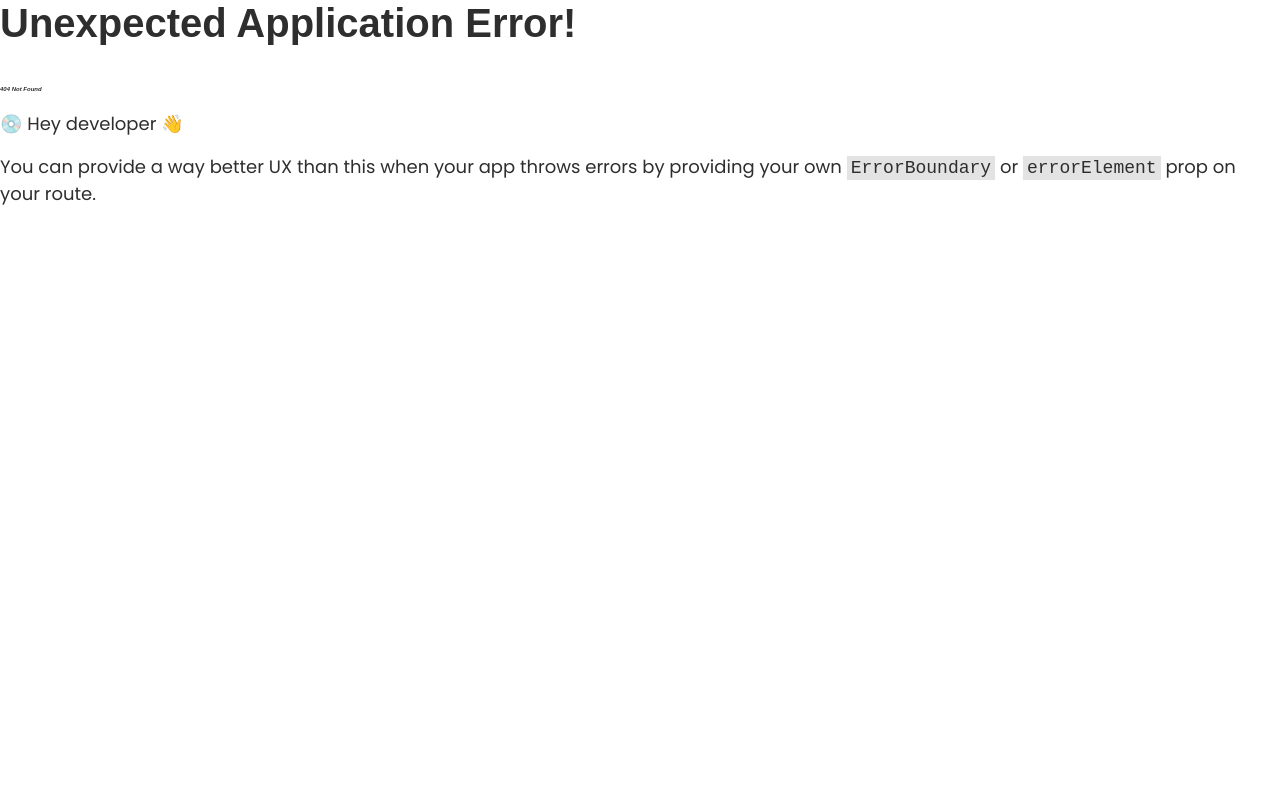
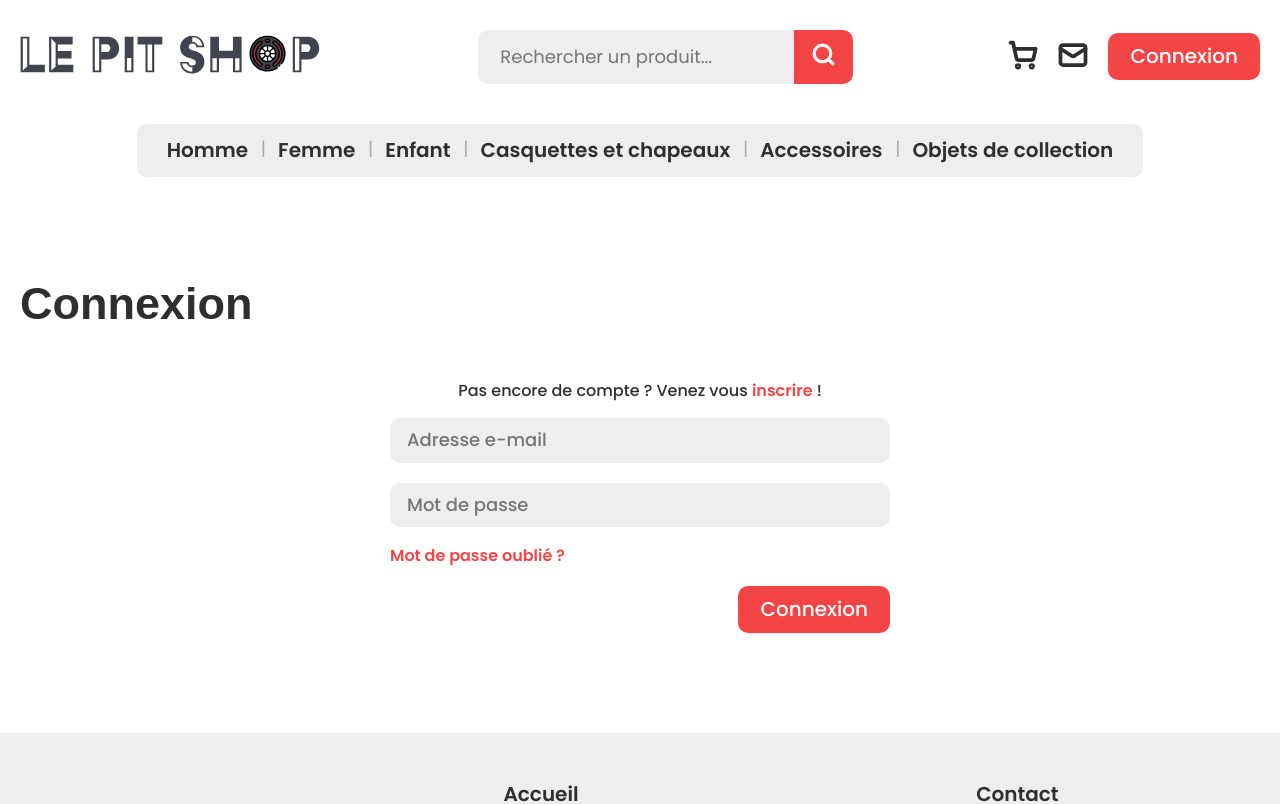
Before and after one commit to Kristoupher/pit-shop, a React (Create React App) app in the folder frontend/: page /login in a window 1280 px wide. Before the commit this address had no page. Shown: the top 804 px of the page. Built offline with nearby package versions, Linux system fonts and the light colour scheme; a web font is replaced by a local one.

Commit message:
page login

```diff
--- a/frontend/src/assets/styles/scss/_forms.scss
+++ b/frontend/src/assets/styles/scss/_forms.scss
@@ -70,3 +70,45 @@ form.form {
     margin-right: auto;
   }
 }
+
+.login {
+  p {
+    text-align: center;
+    font-size: 1.4rem;
+    font-weight: 500;
+    @include lg {
+      font-size: 1.6rem;
+    }
+    a {
+      color: $primary;
+      text-decoration: none;
+      font-size: 1.4rem;
+      font-weight: 600;
+      @include lg {
+        font-size: 1.6rem;
+      }
+    }
+  }
+  .form {
+    max-width: 50rem;
+    margin-left: auto;
+    margin-right: auto;
+    .link {
+      text-align: center;
+      @include lg {
+        text-align: left;
+      }
+      & > a {
+        color: $primary;
+        font-size: 1.4rem;
+        font-weight: 600;
+        text-decoration: none;
+        display: inline-block;
+        margin-bottom: 2rem;
+        @include lg {
+          font-size: 1.6rem;
+        }
+      }
+    }
+  }
+}
--- a/frontend/src/index.js
+++ b/frontend/src/index.js
@@ -11,6 +11,7 @@ import HomeScreen from "./screens/HomeScreen";
 import ProductsListScreen from "./screens/ProductsListScreen";
 import ProductScreen from "./screens/ProductScreen";
 import ContactScreen from "./screens/ContactScreen";
+import LogInScreen from "./screens/LogInScreen";
 
 const router = createBrowserRouter(
     createRoutesFromElements(
@@ -19,6 +20,7 @@ const router = createBrowserRouter(
             <Route path="/products/category/:category" element={<ProductsListScreen />} />
             <Route path="/product/:id" element={<ProductScreen />} />
             <Route path="/contact" element={<ContactScreen />} />
+            <Route path="/login" element={<LogInScreen />} />
         </Route>
     )
 );
--- /dev/null
+++ b/frontend/src/screens/LogInScreen.jsx
@@ -0,0 +1,28 @@
+import {Link} from "react-router-dom";
+
+const LogInScreen = () => {
+    return (
+        <div className="login section">
+            <h1>Connexion</h1>
+            <form className="form section">
+                <p>Pas encore de compte ? Venez vous <Link to="/signup">inscrire</Link> !</p>
+                <div className="form-group">
+                    <label htmlFor="mail">Adresse e-mail</label>
+                    <input type="email" name="mail" id="mail" placeholder="Adresse e-mail" />
+                </div>
+                <div className="form-group">
+                    <label htmlFor="password">Mot de passe</label>
+                    <input type="password" name="password" id="password" placeholder="Mot de passe" />
+                </div>
+                <div className="link">
+                    <Link to="/forgotpassword">Mot de passe oublié ?</Link>
+                </div>
+                <div className="btn-container">
+                    <button className="btn btn-primary">Connexion</button>
+                </div>
+            </form>
+        </div>
+    );
+};
+
+export default LogInScreen;
```
